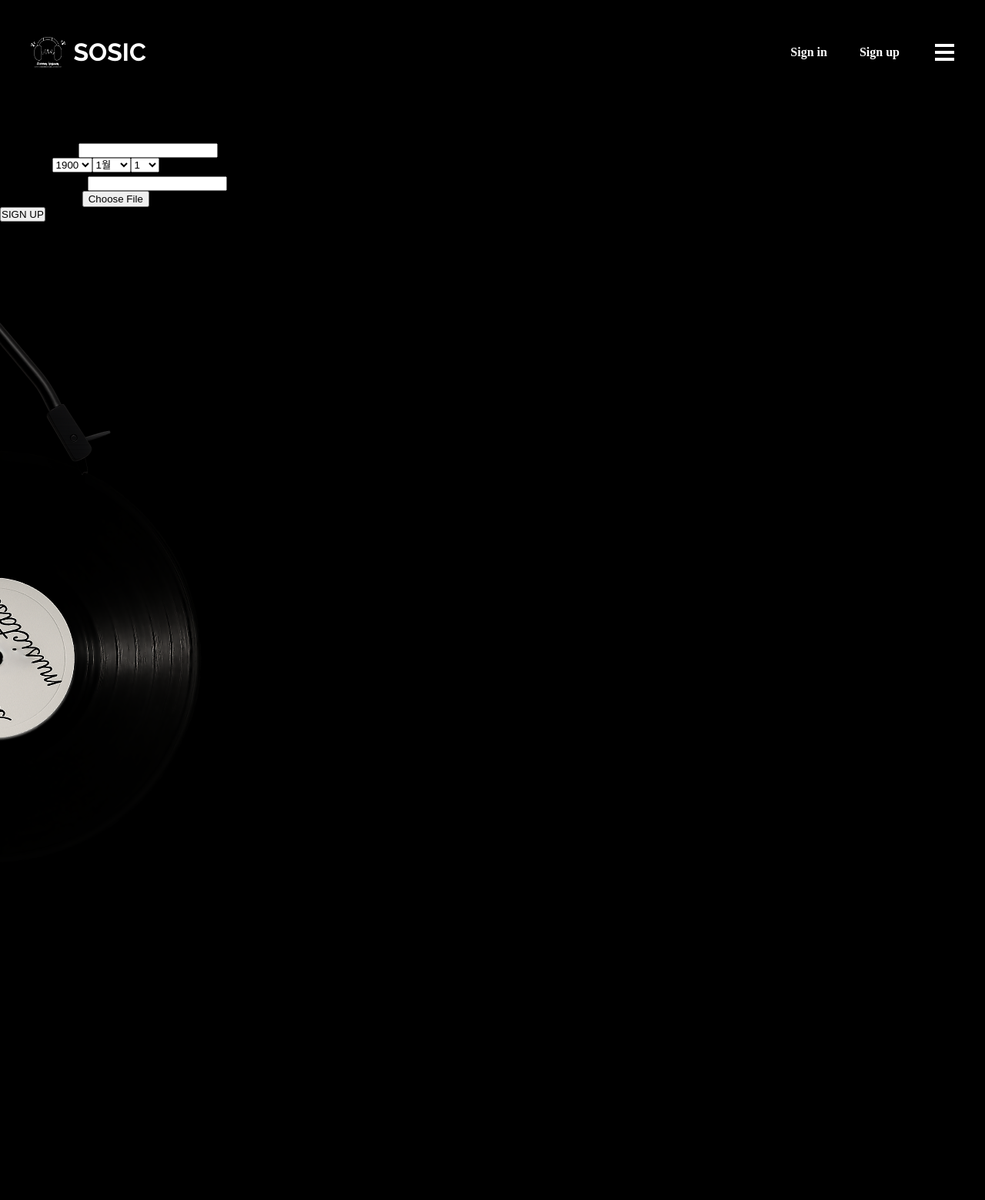
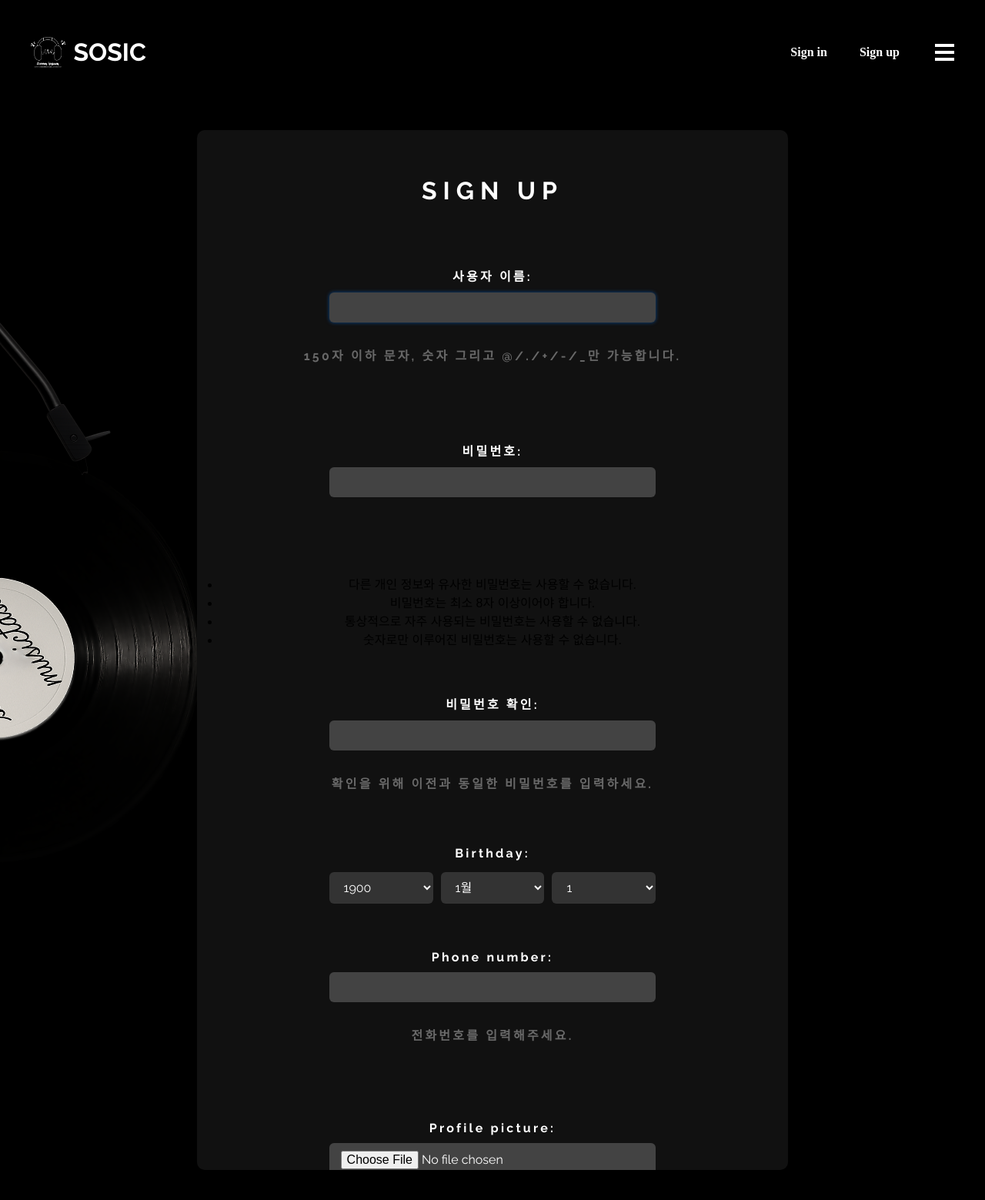
Before and after one commit to ddasil/Mazinger-Z, a Django app: page /accounts/signup/ in a window 1280 px wide. Shown: the top 1559 px of the page at 77% size. Run offline with Django 5.2, Linux system fonts and the light colour scheme; some libraries are stand-ins or nearby versions; some web fonts are replaced.

Commit message:
작업 내용 커밋

```diff
--- a/main/static/css/main.css
+++ b/main/static/css/main.css
@@ -810,3 +799,221 @@ iframe {
   cursor: pointer;
   margin-bottom: 2px;
 }
+
+
+.login-container {
+  display: flex;
+  justify-content: center;
+  align-items: center;
+  height: 100vh;
+}
+
+
+.login-form {
+  width: 40%;
+  height: 60%;
+  margin: 0;
+  background: #111;
+  padding: 30px;
+  border-radius: 10px;
+  gap: 10px;
+  text-align: center;
+  z-index: 5;
+  overflow-y: auto;
+}
+
+.login-form p {
+  text-align: center;
+  color: white;
+  font-family: "Raleway";
+  font-optical-sizing: auto;
+  font-weight: bold;
+  letter-spacing: 0.2rem;
+}
+
+.login-form h1 {
+  text-align: center;
+  color: white;
+  font-family: "Raleway";
+  font-optical-sizing: auto;
+  font-weight: bold;
+  margin: 80px;
+  margin-top: 30px;
+  letter-spacing: 0.5rem;
+}
+.login-form label {
+  display: block;
+  margin-top: 40px;
+}
+.login-form input {
+  width: 60%;
+  padding: 10px;
+  margin-top: 10px;
+  background: #222;
+  color: white;
+  border: 1px solid #444;
+  border-radius: 5px;
+}
+.login-form button {
+  margin-top: 50px;
+  margin-bottom: 20px;
+  width: 60%;
+  padding: 10px;
+  color: white;
+  border: none;
+  border-radius: 5px;
+  cursor: pointer;
+}
+
+.login-form span {
+  color: rgb(255, 255, 255);
+  font-family: "Raleway";
+  font-optical-sizing: auto;
+  font-weight: normal;
+}
+
+.login-form a {
+  text-decoration: none;
+  margin: 10px;
+  color: rgba(255, 255, 0, 0.17);
+}
+
+.login-form a:hover {
+  color: rgb(255, 255, 0);
+}
+
+
+
+
+.signup-container {
+  display: flex;
+  justify-content: center;
+  align-items: center;
+  height: 100vh;
+}
+
+.signup-form {
+  width: 60%;
+  height: 80%;
+  margin: 0;
+  background: #111;
+  padding: 30px;
+  border-radius: 10px;
+  gap: 10px;
+  text-align: center;
+  z-index: 5;
+  overflow-y: auto;
+}
+
+.signup-form h1 {
+  text-align: center;
+  color: white;
+  font-family: "Raleway";
+  font-optical-sizing: auto;
+  font-weight: bold;
+  margin: 80px;
+  margin-top: 30px;
+  letter-spacing: 0.5rem;
+}
+
+.signup-form p {
+  text-align: center;
+  color: white;
+  font-family: "Raleway";
+  font-optical-sizing: auto;
+  font-weight: bold;
+  letter-spacing: 0.2rem;
+  display: flex;
+  flex-direction: column;
+  align-items: center;
+  margin-top: 30px;
+}
+
+.signup-form input {
+  margin-top: 10px;
+}
+
+.signup-form button {
+  margin-top: 50px;
+  margin-bottom: 20px;
+  width: 60%;
+  padding: 10px;
+  color: white;
+  border: none;
+  border-radius: 5px;
+  cursor: pointer;
+}
+
+
+
+.form-control {
+  width: 60%;
+  padding: 10px 15px;
+  font-size: 1rem;
+  font-family: 'Raleway', sans-serif;
+  border: none;
+  border-radius: 6px;
+  background-color: #ffffff36;
+  color: #ffffff;
+  margin-bottom: 30px;
+  transition: border-color 0.3s, box-shadow 0.3s;
+}
+
+.form-control:focus {
+  border-color: #007bff;
+  box-shadow: 0 0 5px rgba(0, 123, 255, 0.5);
+  outline: none;
+}
+
+.form-control::placeholder {
+  color: #aaa;
+}
+
+button[type="submit"] {
+  background-color: transparent;
+  color: #fff;
+  padding: 10px 20px;
+  font-size: 16px;
+  font-family: 'Raleway', sans-serif;
+  border: none;
+  border-radius: 6px;
+  cursor: pointer;
+  transition: background-color 0.3s;
+}
+
+button[type="submit"]:hover {
+  background-color:  #ffffff1e;
+}
+
+
+.helptext {
+  margin-bottom: 70px;
+  color: #ffffff5e;
+}
+
+
+.signup-form p:has(select[name="birthday_year"]) {
+  width: 60%;
+  margin: 0 auto;
+  flex-direction: row;
+  flex-wrap: wrap;
+  justify-content: center;
+  align-items: center;
+  gap: 10px;
+}
+
+.signup-form p:has(select[name="birthday_year"]) label {
+  width: 100%;
+  margin-bottom: 5px;
+}
+
+.signup-form p:has(select[name="birthday_year"]) select {
+  width: 30%;
+  flex: 1 1 auto;
+}
+
+.signup-form select,
+.signup-form select option {
+  background-color: #333;
+  color: #fff;
+}
```
Also changed, not shown: other parts of main/static/css/main.css (+14 -25 lines), db.sqlite3.
